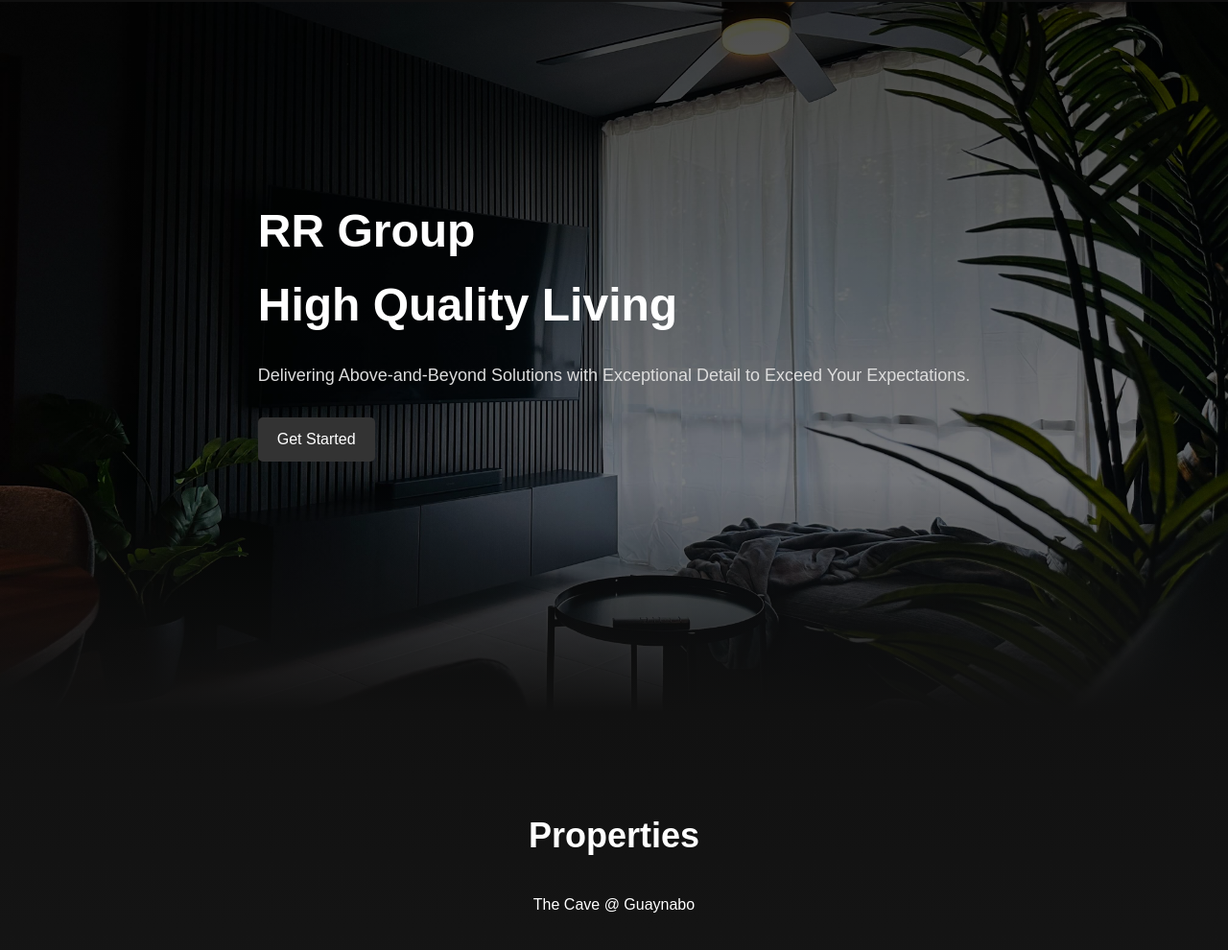
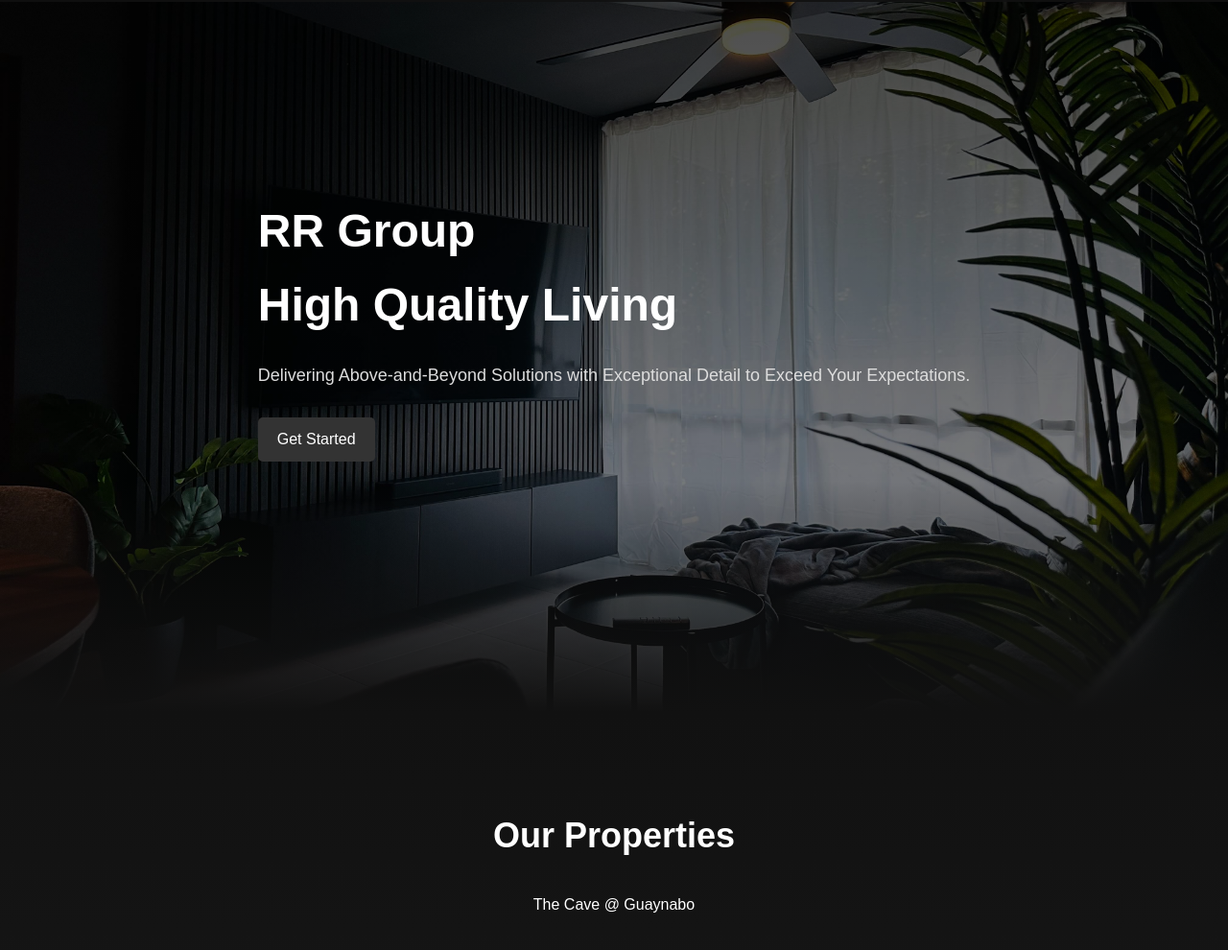
Before and after one commit to iancarlospr/rrg22, a plain HTML site: page index.html in a window 1280 px wide. Shown: the part 58-1048 px from the top of the page at 96% size. Drawn offline with Linux system fonts and the light colour scheme; grey boxes are pictures that could not be loaded.

Commit message:
Update index.html

```diff
--- a/index.html
+++ b/index.html
@@ -223,7 +223,7 @@
 
     <section class="property" id="property">
     <div class="container">
-        <h2 class="section-title">Properties</h2>
+        <h2 class="section-title">Our Properties</h2>
 
         <div class="property-item">
             <p>The Cave @ Guaynabo</p>
```
